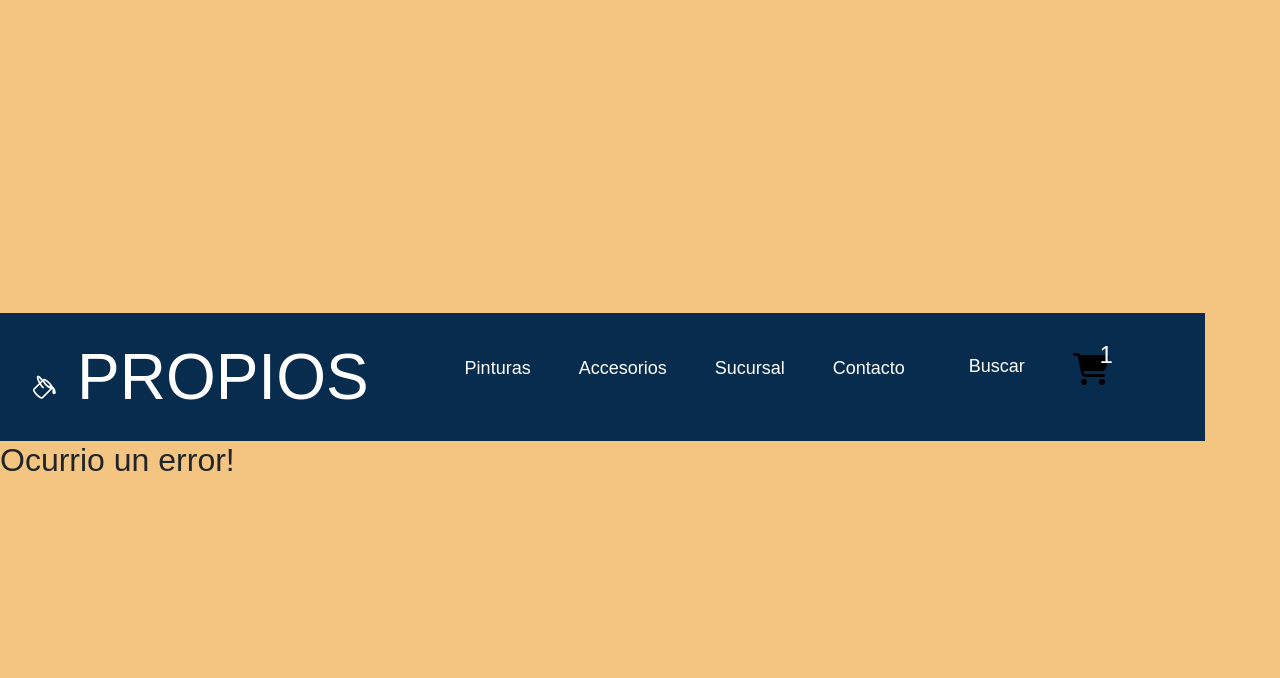
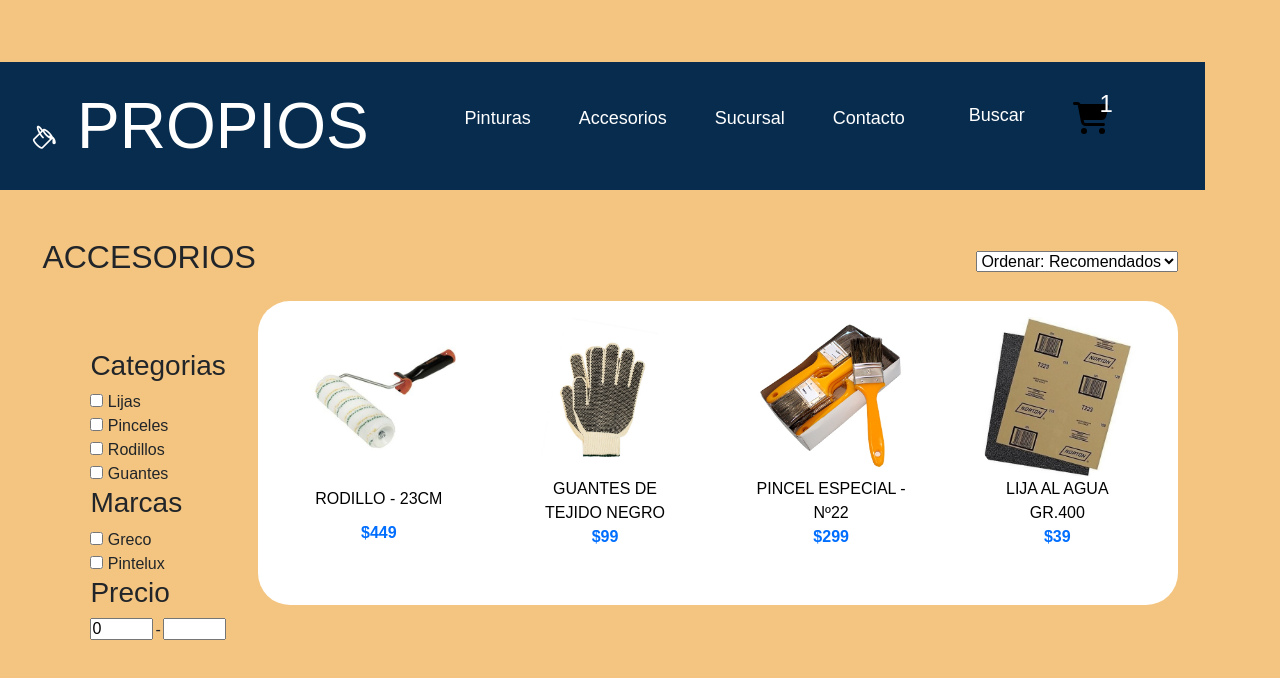
Before and after one commit to DiegoTobia/Curso-React, a React (Vite) app: page /categoria/accesorios in a window 1280 px wide. Shown: the top 678 px of the page. Built offline with nearby package versions, Linux system fonts and the light colour scheme.

Commit message:
Segunda entrega bugs

```diff
--- a/src/App.jsx
+++ b/src/App.jsx
@@ -8,8 +8,9 @@ import 'bootstrap/dist/js/bootstrap.bundle.min.js'
 
 import './App.css'
 //import Home from "./components/Home"
-import Pinturas from "./components/Pinturas"
-import Accesorios from "./components/Accesorios"
+import Productos from "./components/Productos"
+//import Pinturas from "./components/Pinturas"
+//import Accesorios from "./components/Accesorios"
 import Error from "./components/Error"
 import NavBar from "./components/NavBar"
 import ItemListContainer from "./components/ItemListContainer"
@@ -24,10 +25,9 @@ function App() {
       <NavBar />
         <Routes>
           <Route path='/' element={<ItemListContainer nombre={"Diego"}/>}/>
-          <Route path='/pinturas' element={<Pinturas />}/>
-          <Route path='/accesorios' element={<Accesorios />}/>
-          <Route path='/pinturas/:id' element={<ItemListContainer />}/>
-          <Route path='/accesorios/:id' element={<ItemListContainer />}/>
+          <Route path='/categoria/:id' element={<Productos />}/>
+          {/* //tipo={":id"}  <Route path='/categoria/pinturas' element={<Productos tipo={"pinturas"} />}/>
+          <Route path='/categoria/accesorios' element={<Productos tipo={"accesorios"} />}/>*/}
           {/*<Route path='/item/:id' element={<ItemDetailContainer />}/>*/}
           <Route path='/*' element={<Error />}/>
         </Routes>
--- a/src/components/NavBar.jsx
+++ b/src/components/NavBar.jsx
@@ -3,7 +3,15 @@ import { Link } from "react-router-dom"
 import CartWidget from "./CartWidget"
 import cart from "../assets/cart.svg"
 
+import data from '../data/data.json';
+
 const NavBar = () => {
+
+    const atributos = [...new Set(data.map(producto => producto.tipo))];
+
+    const capitalizeFirstLetter = (string) => {
+        return string.toLowerCase().replace(/\b\w/g, (char) => char.toUpperCase());
+      };
 
     return(
         <header>
@@ -21,8 +29,15 @@ const NavBar = () => {
                     <div className="cabeza collapse navbar-collapse" id="navbarSupportedContent">
                         <div className="nav">
                             <ul className="menu">
-                                <li className="nav-item menu-item"><Link to="/pinturas" className="nav-link active format-link">Pinturas</Link></li>
-                                <li className="nav-item menu-item"><Link to="/accesorios" className="nav-link active format-link">Accesorios</Link></li>
+
+                                {atributos.map((attr, index) => (
+                                    <li className="nav-item menu-item" key={index}>
+                                        <Link to={`/categoria/${attr}`} className="nav-link active format-link"> {capitalizeFirstLetter(attr)} </Link>
+                                    </li>
+                                ))}
+
+                                {/*<li className="nav-item menu-item"><Link to="/categoria/pinturas" className="nav-link active format-link">Pinturas</Link></li>
+                                <li className="nav-item menu-item"><Link to="/categoria/accesorios" className="nav-link active format-link">Accesorios</Link></li>*/}
                                 <li className="nav-item menu-item"><Link to="/" className="nav-link active format-link">Sucursal</Link></li>
                                 <li className="nav-item menu-item"><Link to="/" className="nav-link active format-link">Contacto</Link></li>
                             </ul>
--- a/src/components/Pinturas.jsx
+++ b/src/components/Productos.jsx
@@ -4,13 +4,15 @@ import { useParams, useNavigate } from "react-router-dom";
 
 import { useState, useEffect } from 'react'
 
-const Pinturas = () => {
-
+const Productos = () => {
+    let { id } = useParams();
+    let tipo = id//String(id).toLowerCase()
+    console.log(tipo)
     const [precioMIN, setprecioMIN] = useState(0);
     const [ORDEN, setORDEN] = useState("recomendados");
 
-    const [productosFiltrados, setProductosFiltrados] = useState(data.filter(pintura => pintura.tipo === "pinturas"));
-    const [productosOrdenados, setProductosOrdenados] = useState(data.filter(pintura => pintura.tipo === "pinturas"));
+    const [productosFiltrados, setProductosFiltrados] = useState(data.filter(producto => producto.tipo === tipo));
+    const [productosOrdenados, setProductosOrdenados] = useState(data.filter(producto => producto.tipo === tipo));
 
     const [filtros, setFiltros] = useState({
         categorias: [],
@@ -20,10 +22,16 @@ const Pinturas = () => {
     });
 
     useEffect(() => {
+        let filtrados = data.filter(producto => producto.tipo === tipo);
+        setProductosFiltrados(filtrados);
+        ordenarProductos(ORDEN, filtrados);
+    }, [tipo]);
+
+    useEffect(() => {
 
         setprecioMIN(filtros.precioMin)
 
-        let filtrados = data.filter(producto => producto.tipo === "pinturas");
+        let filtrados = data.filter(producto => producto.tipo === tipo);
 
         // Filtrar por precio
         filtrados = filtrados.filter(producto => producto.precio >= filtros.precioMin && producto.precio <= filtros.precioMax);
@@ -115,7 +123,16 @@ const Pinturas = () => {
             <div>
                 <div className="central">
                     <div className="ordenar">
+                            {tipo === "pinturas" ? (
+                                <>
                                 <h2 className="h2-pin-art">PINTURAS</h2>
+                                </>
+                            ) : (
+                                <>
+                                <h2 className="h2-pin-art">ACCESORIOS</h2>
+
+                                </>
+                            )}
                         <form>
                             <div>
                                 <select id="ordenar_select" defaultValue="recomendados" onChange={handleOrdenChange}>
@@ -131,12 +148,34 @@ const Pinturas = () => {
                     <div className="formato-pin-art">
                         <div className="menu-compra">
                             <h3 className="pad_button">Categorias</h3>
+                            {tipo === "pinturas" ? (
+                                <>
                                 <form> <input name="categorias" value="Agua" id="form_Agua" type="checkbox" onChange={handleFiltroChange}/> Al agua</form>
                                 <form> <input name="categorias" value="Exterior" id="form_Exterior" type="checkbox" onChange={handleFiltroChange}/> Exterior</form>
                                 <form> <input name="categorias" value="Pisos" id="form_Pisos" type="checkbox" onChange={handleFiltroChange}/> Pisos</form>
+                                </>
+                            ) : (
+                                <>
+                                <form> <input name="categorias" value="Lijas" id="form_Lijas" type="checkbox" onChange={handleFiltroChange}/> Lijas</form>
+                                <form> <input name="categorias" value="Pinceles" id="form_Pinceles" type="checkbox" onChange={handleFiltroChange}/> Pinceles</form>
+                                <form> <input name="categorias" value="Rodillos" id="form_Rodillos" type="checkbox" onChange={handleFiltroChange}/> Rodillos</form>
+                                <form> <input name="categorias" value="Rodillos" id="form_Guantes" type="checkbox" onChange={handleFiltroChange}/> Guantes</form>
+
+                                </>
+                            )}
                             <h3 className="pad_button">Marcas</h3>
+                            {tipo === "pinturas" ? (
+                                <>
                                 <form> <input name="marcas" value="Inca" id="form_Inca" type="checkbox" onChange={handleFiltroChange}/> Inca</form>
                                 <form> <input name="marcas" value="Pintelux" id="form_Pintelux" type="checkbox" onChange={handleFiltroChange}/> Pintelux</form>
+                                </>
+                            ) : (
+                                <>
+                                <form> <input name="marcas" value="greco" id="form_Greco" type="checkbox" onChange={handleFiltroChange}/> Greco</form>
+                                <form> <input name="marcas" value="pintelux" id="form_Pintelux" type="checkbox" onChange={handleFiltroChange}/> Pintelux</form>
+
+                                </>
+                            )}
                             <h3 className="pad_button">Precio</h3>
                             {/*<input className="input-n" id="form_precio" type="number" min="0" />*/}
                             <form className="inline-inputs">
@@ -164,4 +203,4 @@ const Pinturas = () => {
     )
 }
 
-export default Pinturas;
+export default Productos;
--- a/src/data/data.json
+++ b/src/data/data.json
@@ -1,7 +1,7 @@
 [
     {
         "id":1,
-        "img": "./src/data/img/cielo_raso.png",
+        "img": "../src/data/img/cielo_raso.png",
         "descripcion": "CIELOS RASOS INCA - 5.0LT",
         "tipo":"pinturas",
         "atributo": "exterior",
@@ -11,7 +11,7 @@
     },
     {
         "id":2,
-        "img": "./src/data/img/antioxido.png",
+        "img": "../src/data/img/antioxido.png",
         "descripcion": "ANTIOXIDO INCA - 3.2LT",
         "tipo":"pinturas",
         "atributo": "exterior",
@@ -21,7 +21,7 @@
     },
     {
         "id":3,
-        "img": "./src/data/img/membrana.png",
+        "img": "../src/data/img/membrana.png",
         "descripcion": "MEMBRANA IMPERMIABLE - 4.0LT",
         "tipo":"pinturas",
         "atributo": "exterior",
@@ -31,7 +31,7 @@
     },
     {
         "id":4,
-        "img": "./src/data/img/pisos.png",
+        "img": "../src/data/img/pisos.png",
         "descripcion": "PISOS - 2.5LT",
         "tipo":"pinturas",
         "atributo": "pisos",
@@ -41,7 +41,7 @@
     },
     {
         "id":5,
-        "img": "./src/data/img/rodillo.png",
+        "img": "../src/data/img/rodillo.png",
         "descripcion": "RODILLO - 23CM",
         "tipo":"accesorios",
         "atributo": "rodillos",
@@ -51,7 +51,7 @@
     },
     {
         "id":6,
-        "img": "./src/data/img/guantes.png",
+        "img": "../src/data/img/guantes.png",
         "descripcion": "GUANTES DE TEJIDO NEGRO",
         "tipo":"accesorios",
         "atributo": "guantes",
@@ -61,7 +61,7 @@
     },
     {
         "id":7,
-        "img": "./src/data/img/pincel.png",
+        "img": "../src/data/img/pincel.png",
         "descripcion": "PINCEL ESPECIAL -Nº22",
         "tipo":"accesorios",
         "atributo": "pinceles",
@@ -71,7 +71,7 @@
     },
     {
         "id":8,
-        "img": "./src/data/img/lija.png",
+        "img": "../src/data/img/lija.png",
         "descripcion": "LIJA AL AGUA GR.400",
         "tipo":"accesorios",
         "atributo": "lijas",
```
Lines whose indentation alone changed are shown as unchanged.
